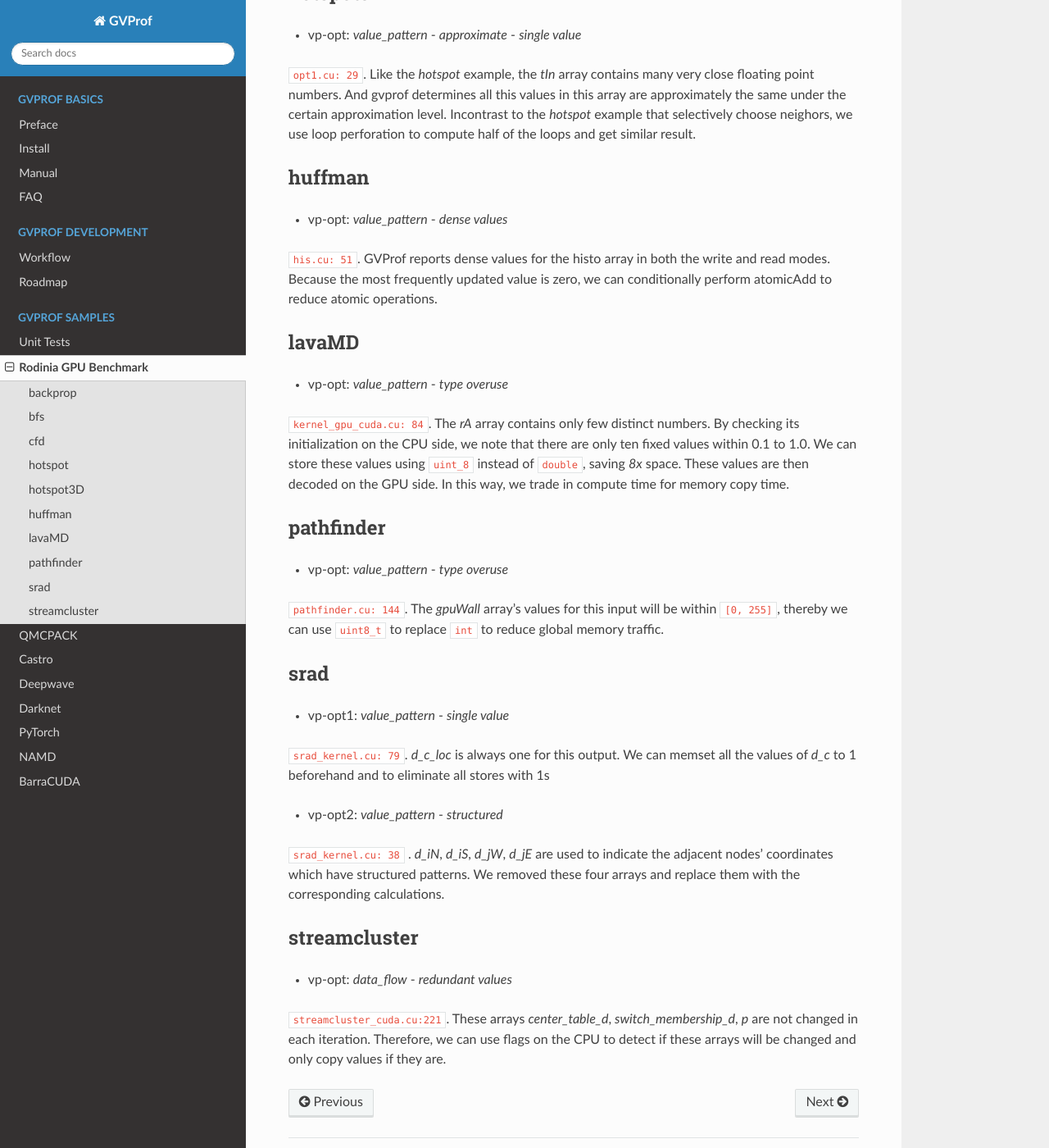
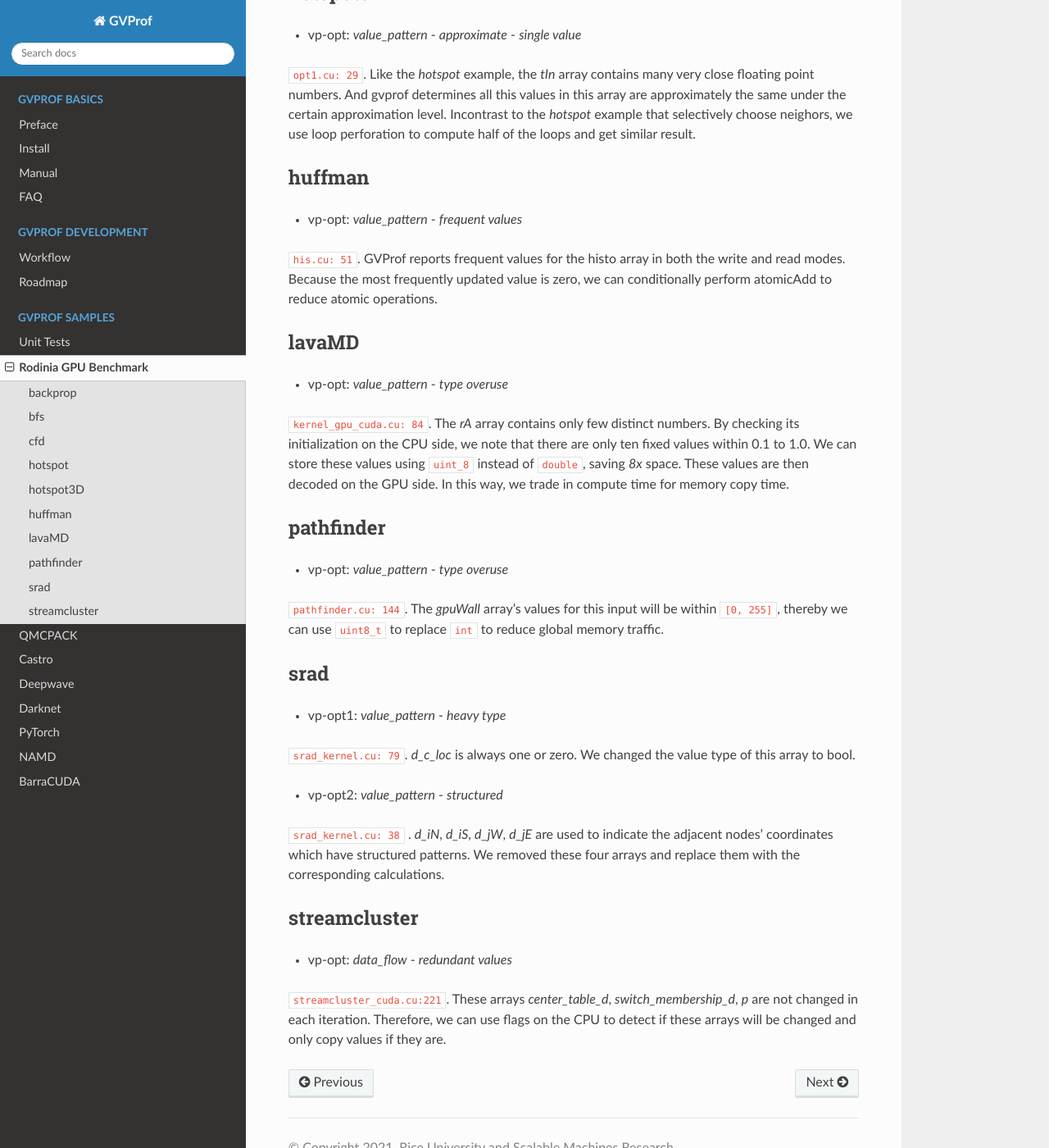
Before and after one commit to GVProf/GVProf, a Sphinx documentation site: the page built from docs/rodinia.md, in a window 1280 px wide and 1400 px high, scrolled down 1425 px. Shown: the whole window at 82% size. Built offline with Sphinx 7.4.7 and the Read the Docs theme 2.0.0, drawn with Linux system fonts in a browser that asks for light colours; pages that are not in the unit, such as notebooks, are missing from menus; some of the changed text lies outside the part shown.

Commit message:
update doc

```diff
--- a/docs/rodinia.md
+++ b/docs/rodinia.md
@@ -16,15 +16,15 @@
 
 [`kernel.cu: 22`](https://github.com/FindHao/GVProf-samples/blob/110a7cdb0d57f5902941deb59899e6266f79844e/bfs/kernel.cu#L22). The *g_cost*'s array's values are within the range of `[-127, 128)`. We can specify this array's type as `int_8` instead of `int` to reduce both kernel execution time and memory copy time.
 
-- vp-opt2: *value_pattern* - *dense values*
+- vp-opt2: *value_pattern* - *frequent values*
 
-[`bfs.cu: 107-109`](https://github.com/FindHao/GVProf-samples/blob/110a7cdb0d57f5902941deb59899e6266f79844e/bfs/bfs.cu#L107). Accesses to these arrays showing a dense value pattern where zeros are read most of the time. We can replace the memory copies of all zeros from CPU to GPU by memset that is much faster to reduce memory copy time.
+[`bfs.cu: 107-109`](https://github.com/FindHao/GVProf-samples/blob/110a7cdb0d57f5902941deb59899e6266f79844e/bfs/bfs.cu#L107). Accesses to these arrays showing a frequent value pattern where zeros are read most of the time. We can replace the memory copies of all zeros from CPU to GPU by memset that is much faster to reduce memory copy time.
 
 ## cfd
 
-- vp-opt1: *value_pattern* - *dense values*
+- vp-opt1: *value_pattern* - *frequent values*
 
-[`euler3d.cu: 173`](https://github.com/FindHao/GVProf-samples/blob/110a7cdb0d57f5902941deb59899e6266f79844e/cfd/euler3d.cu#L173). The *cuda_initialize_variables* function writes values in a dense pattern. We can *hash* the accessing index of this array to limit memory access in a certain range and increase cache locality. Since this array is changed in the second iteration, this optimization only applies to the first iteration.
+[`euler3d.cu: 173`](https://github.com/FindHao/GVProf-samples/blob/110a7cdb0d57f5902941deb59899e6266f79844e/cfd/euler3d.cu#L173). The *cuda_initialize_variables* function writes values in a frequent value pattern. We can *hash* the accessing index of this array to limit memory access in a certain range and increase cache locality. Since this array is changed in the second iteration, this optimization only applies to the first iteration.
 
 - vp-opt2: *data_flow* - *redundant values*
 
@@ -46,9 +46,9 @@
 
 ## huffman
 
-- vp-opt: *value_pattern* - *dense values*
+- vp-opt: *value_pattern* - *frequent values*
 
-[`his.cu: 51`](https://github.com/FindHao/GVProf-samples/blob/110a7cdb0d57f5902941deb59899e6266f79844e/huffman/hist.cu#L51). GVProf reports dense values for the histo array in both the write and read modes. Because the most frequently updated value is zero, we can conditionally perform atomicAdd to reduce atomic operations.
+[`his.cu: 51`](https://github.com/FindHao/GVProf-samples/blob/110a7cdb0d57f5902941deb59899e6266f79844e/huffman/hist.cu#L51). GVProf reports frequent values for the histo array in both the write and read modes. Because the most frequently updated value is zero, we can conditionally perform atomicAdd to reduce atomic operations.
 
 ## lavaMD
 
@@ -64,9 +64,9 @@
 
 ## srad
 
-- vp-opt1: *value_pattern* - *single value*
+- vp-opt1: *value_pattern* - *heavy type*
 
-[`srad_kernel.cu: 79`](https://github.com/FindHao/GVProf-samples/blob/110a7cdb0d57f5902941deb59899e6266f79844e/srad_v1/srad_kernel.cu#L79). *d_c_loc* is always one for this output. We can memset all the values of *d_c* to 1 beforehand and to eliminate all stores with 1s
+[`srad_kernel.cu: 79`](https://github.com/FindHao/GVProf-samples/blob/110a7cdb0d57f5902941deb59899e6266f79844e/srad_v1/srad_kernel.cu#L79). *d_c_loc* is always one or zero. We changed the value type of this array to bool.
 
 - vp-opt2: *value_pattern* - *structured*
 
```
Also changed, not shown: other parts of docs/rodinia.md (+1 -1 lines), docs/barracuda.md (+1 -1 lines), docs/darknet.md (+1 -1 lines), docs/manual.md (+1 -1 lines), docs/pytorch.md (+1 -1 lines).
